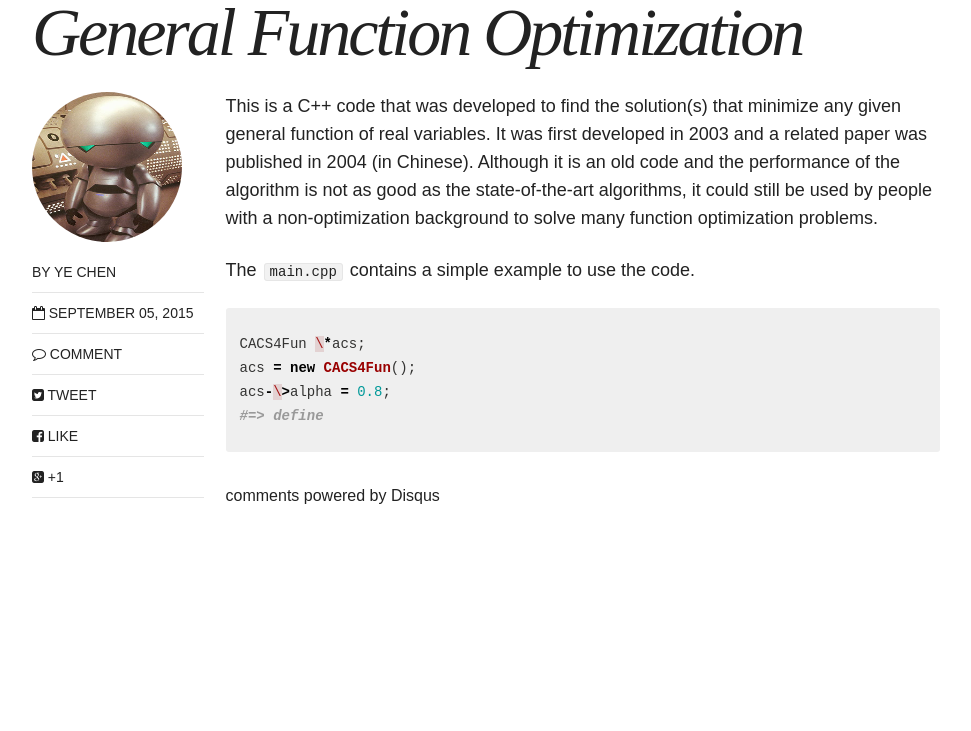
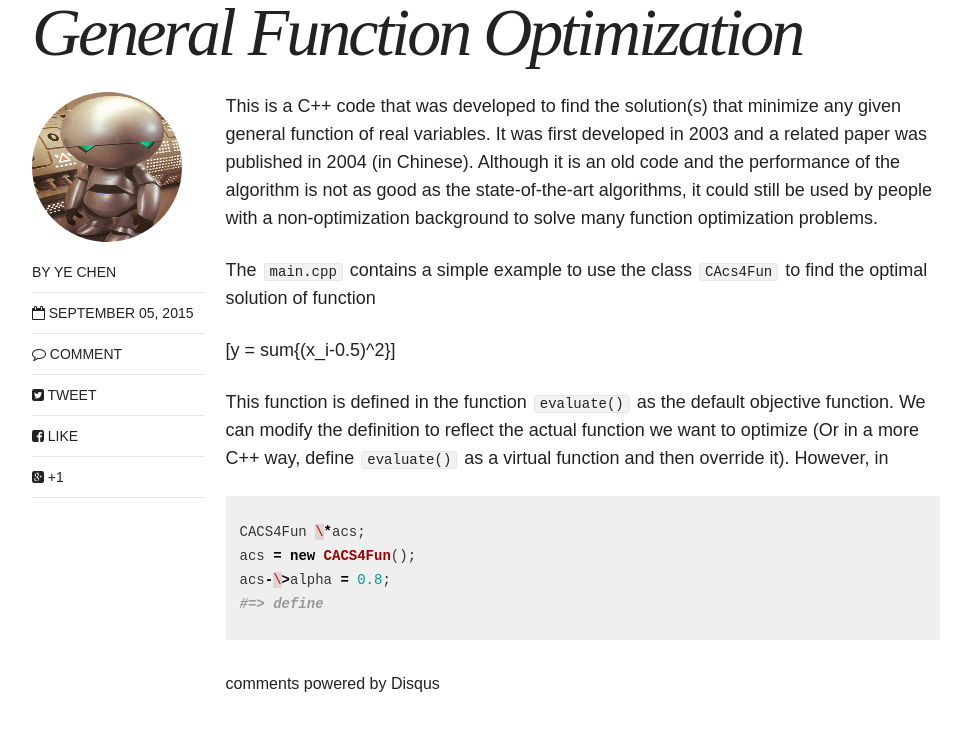
Before and after one commit to chenye/chenye.github.io, a Jekyll site: the page built from _posts/projects/2015-09-05-acs4fun-post.md, in a window 1280 px wide and 900 px high, scrolled down 575 px. Shown: the top 731 px of the window, without its empty margins (154-1125 px from the left). Built offline with Jekyll 4.4.1, drawn with Linux system fonts in a browser that asks for light colours; nearby versions of some CDN libraries; comment, search, counter and statistics services are not loaded.

Commit message:
updated acs4fun post

```diff
--- a/_posts/projects/2015-09-05-acs4fun-post.md
+++ b/_posts/projects/2015-09-05-acs4fun-post.md
@@ -11,8 +11,11 @@ share: true
 
 This is a C++ code that was developed to find the solution(s) that minimize any given general function of real variables. It was first developed in 2003 and a related paper was published in 2004 (in Chinese). Although it is an old code and the performance of the algorithm is not as good as the state-of-the-art algorithms, it could still be used by people with a non-optimization background to solve many function optimization problems.
 
-The `main.cpp` contains a simple example to use the code.
+The `main.cpp` contains a simple example to use the class `CAcs4Fun` to find the optimal solution of function
 
+\[y = sum{(x_i-0.5)^2}\]
+
+This function is defined in the function `evaluate()` as the default objective function. We can modify the definition to reflect the actual function we want to optimize (Or in a more C++ way, define `evaluate()` as a virtual function and then override it). However, in
 {% highlight C++ %}
 CACS4Fun \*acs;
 acs = new CACS4Fun();
```
